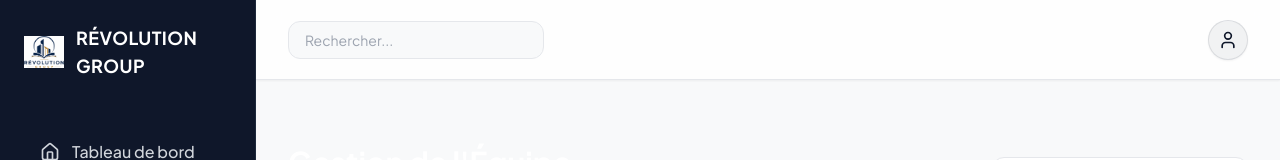
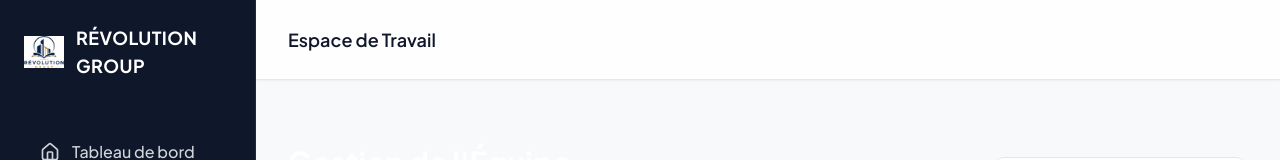
Before and after one commit to gloirezopop-cmd/izrevolution-group, a React (Vite) app: page /app/admin/equipe in a window 1280 px wide. Shown: the top 160 px of the page. Built offline with nearby package versions, Linux system fonts and the light colour scheme; no server answers; the database is empty.

Commit message:
Suppression barre de recherche non-fonctionnelle

```diff
--- a/src/layouts/AppLayout.tsx
+++ b/src/layouts/AppLayout.tsx
@@ -64,14 +64,9 @@ export const AppLayout = ({ children }: { children: ReactNode }) => {
             >
               <Menu size={24} />
             </button>
-            <div className="relative w-48 md:w-64 hidden sm:block">
-              <input type="text" placeholder="Rechercher..." className="w-full bg-background border border-border rounded-xl px-4 py-2 text-sm focus:outline-none focus:border-accent focus:ring-1 focus:ring-accent transition-all" />
-            </div>
-          </div>
-          <div className="flex items-center gap-4">
-            <button className="w-10 h-10 rounded-full bg-primary/5 border border-primary/10 flex items-center justify-center text-primary hover:bg-primary/10 hover:border-primary/20 transition-colors shadow-sm">
-              <User size={20} />
-            </button>
+            <h2 className="text-lg font-semibold text-primary hidden md:block">
+              Espace de Travail
+            </h2>
           </div>
         </header>
 
```
